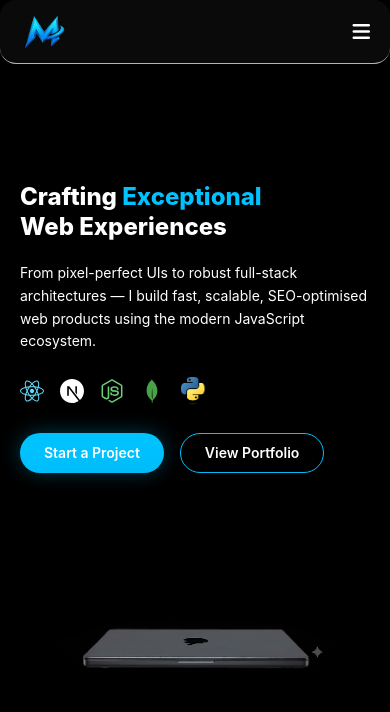
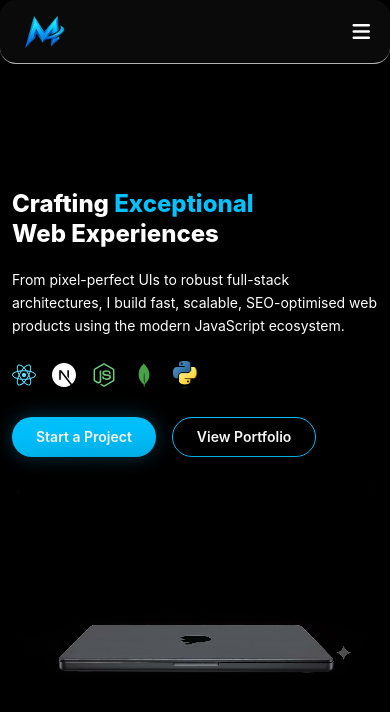
Before and after one commit to Unfathomable-08/portfolio, a Next.js app: page /web-development in a window 390 px wide. Shown: the top 712 px of the page. Built offline with nearby package versions, Linux system fonts and the light colour scheme.

Commit message:
responsive now

```diff
--- a/src/app/web-development/(components)/Hero.js
+++ b/src/app/web-development/(components)/Hero.js
@@ -295,7 +295,7 @@ export default function WebDevHero() {
       {/* Sticky Frame Viewer */}
       <div className="sticky top-0 h-svh w-full flex items-center overflow-hidden bg-black">
         {/* Main grid */}
-        <div className="relative z-20 w-full px-5! md:px-16! lg:px-20! grid md:grid-cols-2 items-center gap-6! md:gap-12! pt-24! pb-16!">
+        <div className="relative z-20 w-full px-3! sm:px-8! md:px-16! lg:px-20! grid md:grid-cols-2 items-center gap-6! md:gap-12! pt-24! pb-16!">
           {/* LEFT — Text content (slides left and fades out on initial scroll) */}
           <div
             className="flex flex-col gap-5! will-change-transform"
@@ -318,7 +318,7 @@ export default function WebDevHero() {
 
             {/* Sub-headline */}
             <p className="text-sm sm:text-base text-[var(--tertiary)] leading-relaxed max-w-xl">
-              From pixel-perfect UIs to robust full-stack architectures — I build
+              From pixel-perfect UIs to robust full-stack architectures, I build
               fast, scalable, SEO-optimised web products using the modern
               JavaScript ecosystem.
             </p>
@@ -374,8 +374,8 @@ export default function WebDevHero() {
             className="relative flex items-center justify-center transition-transform duration-75 ease-out will-change-transform z-30"
             style={{
               transform: isDesktop
-                ? `translateX(calc(-${easedCenter * 50}% - ${easedCenter * 1.5}rem)) scale(${1 + easedCenter * 0.14})`
-                : `translateY(-${easedCenter * 14}vh) scale(${0.86 + easedCenter * 0.12})`,
+                ? `translateX(calc(-${easedCenter * 50}% - ${easedCenter * 1.5}rem)) scale(${1 + easedCenter * 0.15})`
+                : `translateY(-${easedCenter * 25}vh)`,
             }}
           >
             {/* Canvas */}
```
